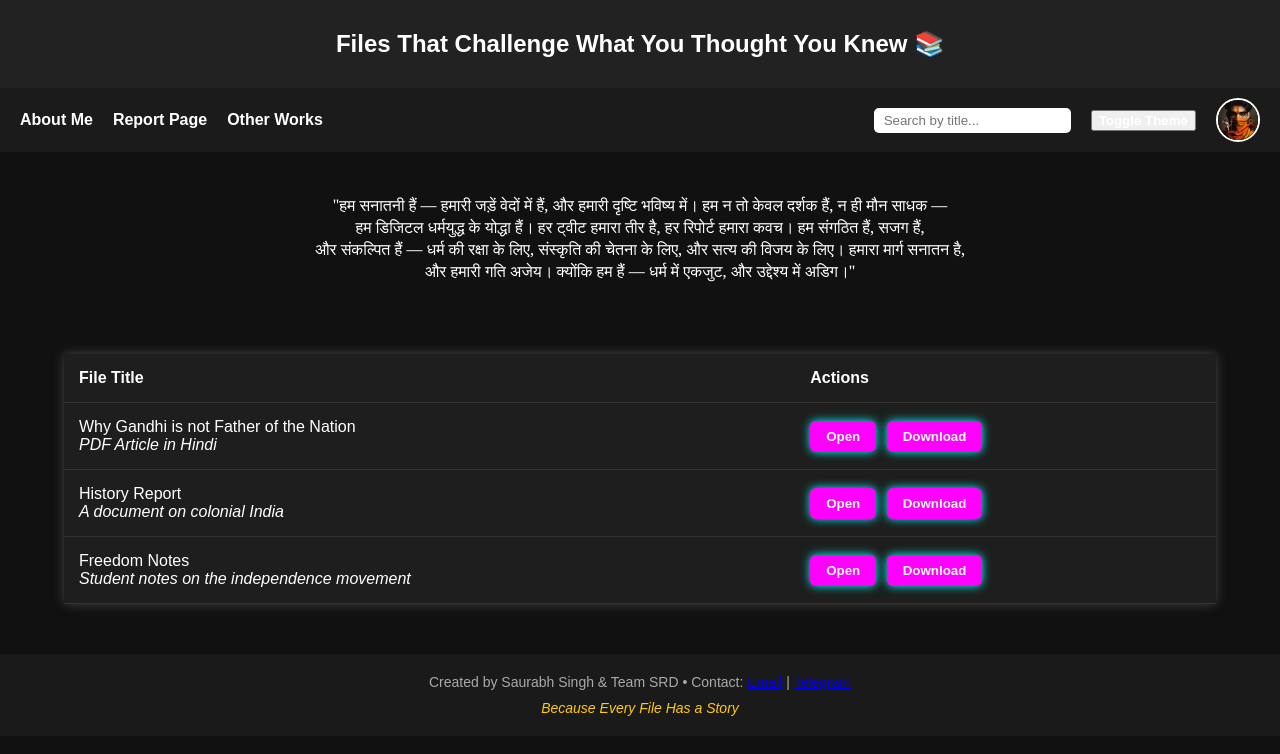
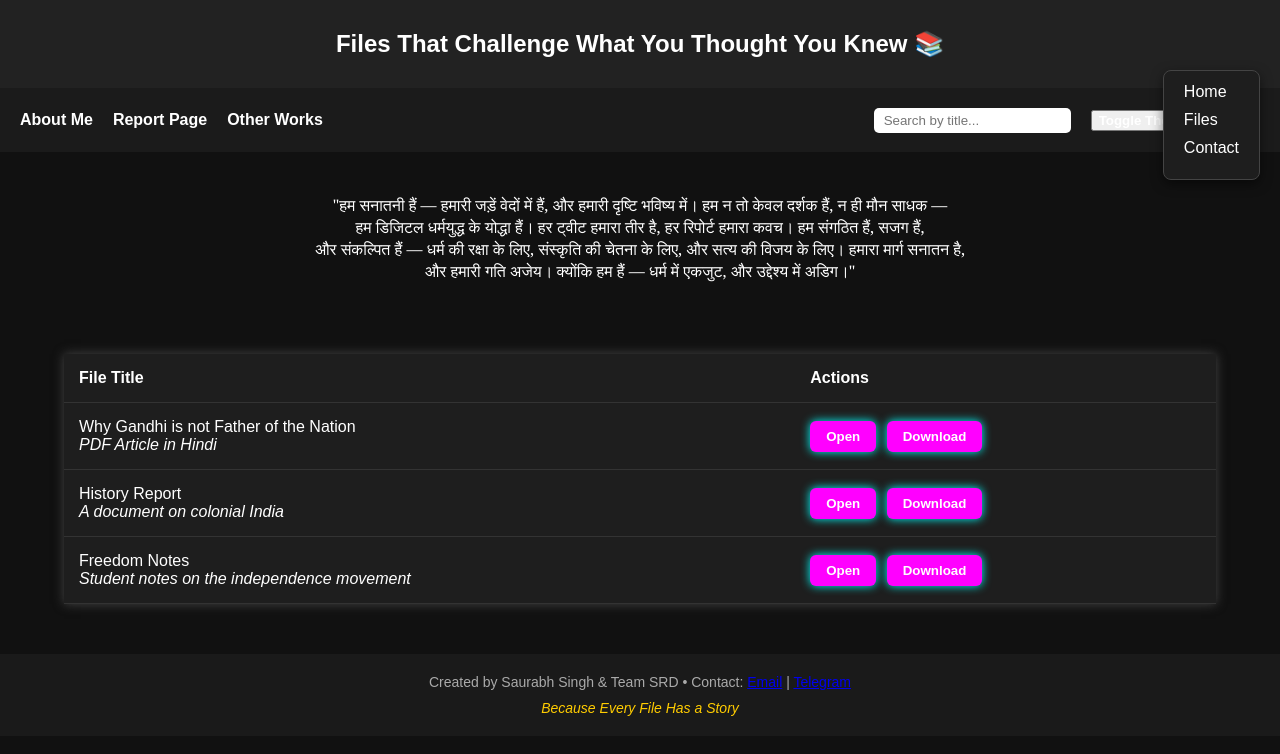
Before and after one commit to Saurabh-Singh28/Refrence-pdf, a plain HTML site: page index.html in a window 1280 px wide. Both pictures are taken after a click on the picture 1238 px from the left and 120 px from the top of the page. Drawn offline with Linux system fonts and the light colour scheme.

Commit message:
Update index.html

```diff
--- a/index.html
+++ b/index.html
@@ -23,6 +23,12 @@
       <img src="photo_6134436157937794880_c.jpg" class="dp" id="dp">
     </div>
   </div>
+
+<div class="popup" id="popupMenu">
+  <a href="#">Home</a>
+  <a href="#">Files</a>
+  <a href="#">Contact</a>
+</div>
 
   <div class="intro">
 "हम सनातनी हैं — हमारी जड़ें वेदों में हैं, और हमारी दृष्टि भविष्य में। हम न तो केवल दर्शक हैं, न ही मौन साधक —
@@ -105,6 +111,19 @@
       "Because Every File Has a Story",
     ];
     document.getElementById("quote").innerText = quotes[Math.floor(Math.random() * quotes.length)];
+
+    const dp = document.getElementById("dp");
+const popup = document.getElementById("popupMenu");
+dp.addEventListener("click", (e) => {
+  e.stopPropagation();
+  popup.style.display = popup.style.display === "block" ? "none" : "block";
+});
+document.addEventListener("click", (e) => {
+  if (!popup.contains(e.target) && e.target !== dp) {
+    popup.style.display = "none";
+  }
+});
+
   </script>
 </body>
 </html>
```
